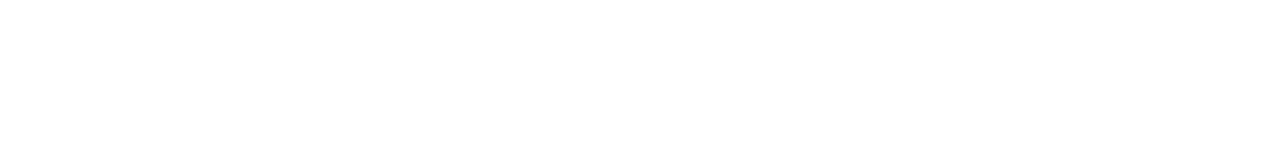
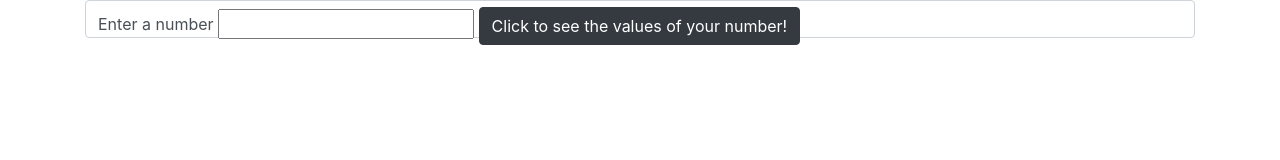
Before and after one commit to duncan19/Project3, a plain HTML site: page index.html in a window 1280 px wide. Drawn offline with Linux system fonts and the light colour scheme.

Commit message:
add the html and a form with a button

```diff
--- a/index.html
+++ b/index.html
@@ -5,9 +5,20 @@
     <link rel="stylesheet" href="css/styles.css">
     <link rel="stylesheet" href="css/bootstrap.css">
     <link rel="stylesheet" href="css/styles.css">
-    <title></title>
+    <title>Beep Boop</title>
   </head>
   <body>
-
+    <div class="container">
+          <div class="">
+            <form id="numberform" class="form-control" action="index.html" method="post">
+              <label for="numberInput">Enter a number</label>
+              <input type="number" name="numberInput" value="">
+              <button type="submit" class="btn btn-dark" name="button">Click to see the values of your number!</button>
+            </form>
+          </div>
+          <div class="container">
+            <p id="results"></p>
+          </div>
+        </div>
   </body>
 </html>
```
